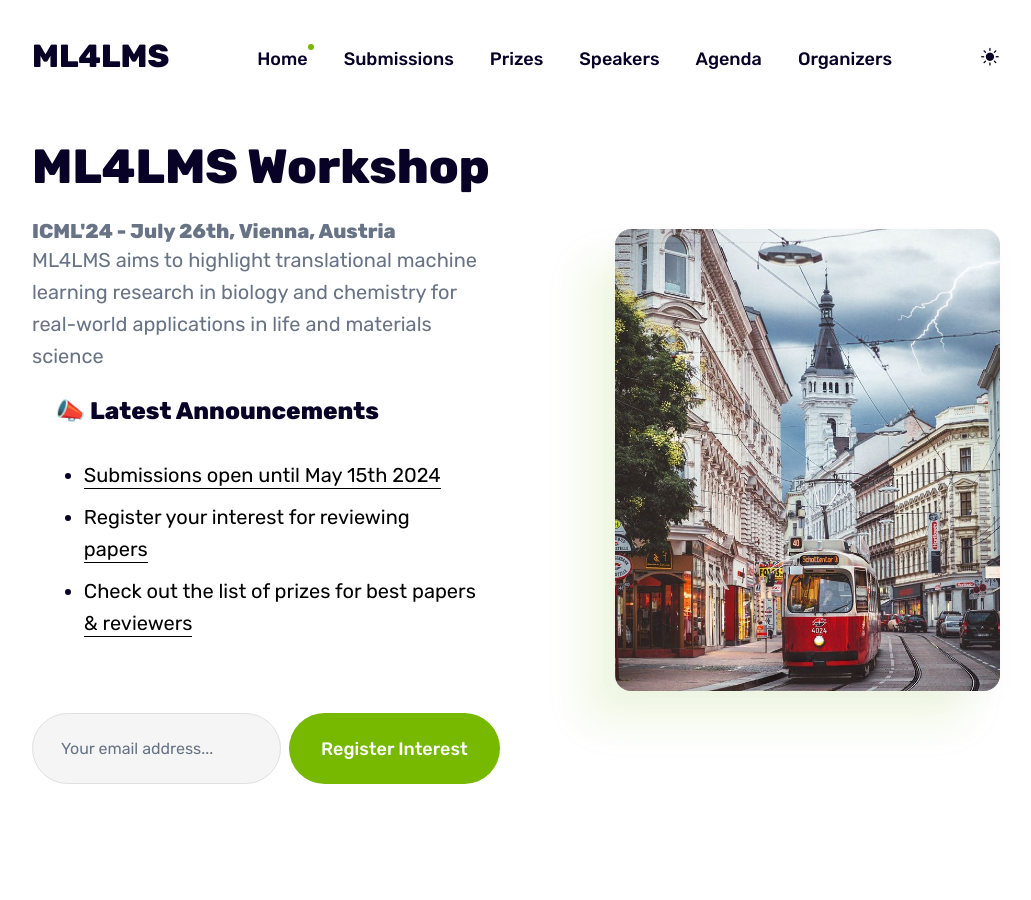
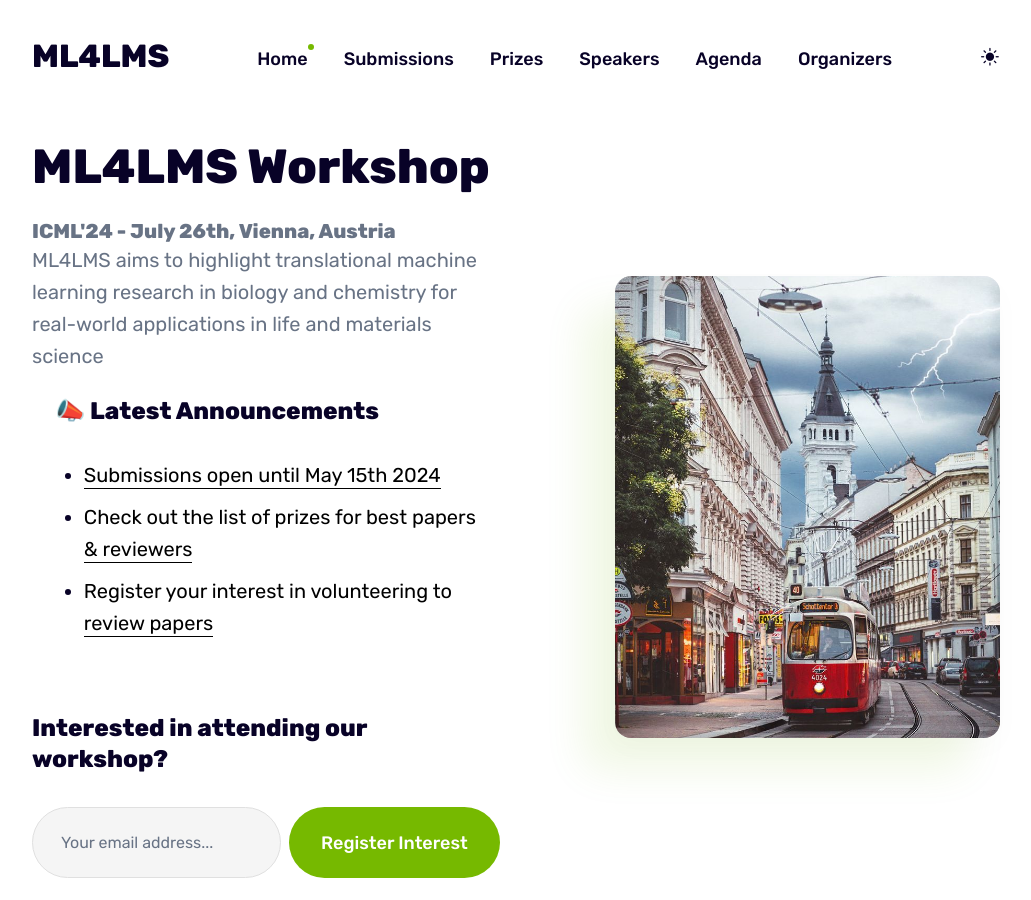
Before and after one commit to icml-ml4lms/icml-ml4lms.github.io, a Jekyll site: the page built from index.html, in a window 1280 px wide and 900 px high. Shown: the whole window, without its empty margins (124-1155 px from the left). Built offline with Jekyll 4.4.1, drawn with Linux system fonts in a browser that asks for light colours; the list of posts is cut into pages by our own code.

Commit message:
frontpage cosmetics

```diff
--- a/_includes/section-hero.html
+++ b/_includes/section-hero.html
@@ -61,12 +61,11 @@
               <ul>
                 <li><a href="{{ '/submissions' | relative_url }}" class="myLink">
                   Submissions open until May 15th 2024</a></li>
-                <li><a href="mailto:workshop@ml4lms.bio" class="myLink">
-                  Register your interest for reviewing papers
-              </a></li>
               <li><a href="{{ '/prizes' | relative_url }}" class="myLink">
                 Check out the list of prizes for best papers & reviewers
             </a></li>
+            <li><a href="mailto:workshop@ml4lms.bio" class="myLink">
+              Register your interest in volunteering to review papers</a></li>
               </ul>
             </div>
 
@@ -75,6 +74,7 @@
 
           {% if site.data.settings.mailchimp.enable == true %}
           <div class="hero__subscribe">
+            <h3> Interested in attending our workshop?</h3>
               <form class="subscribe-form validate" action="https://bio.us22.list-manage.com/subscribe/post?u=c11b5cdfac933324ba6b81e53&amp;id=b2be655647&amp;f_id=0045cbe1f0" method="post" id="membedded-subscribe-form" name="membedded-subscribe-form" target="_blank" novalidate>
                 <label class="screen-reader-text" for="mce-EMAIL">Email address</label>
                 <input class="subscribe-email required email" id="mce-EMAIL" type="text" name="EMAIL"
```
Also changed, not shown: 6 other files.
